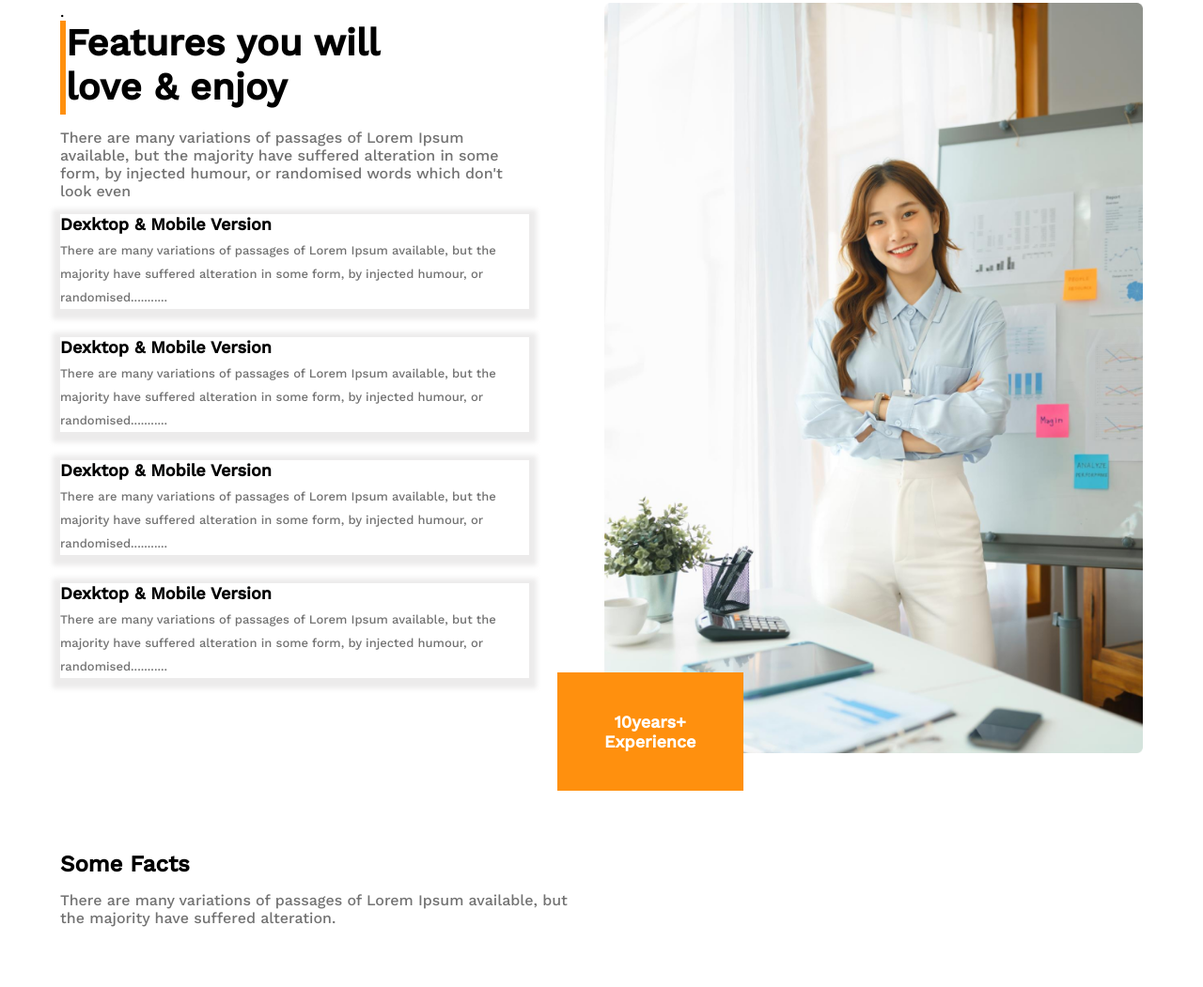
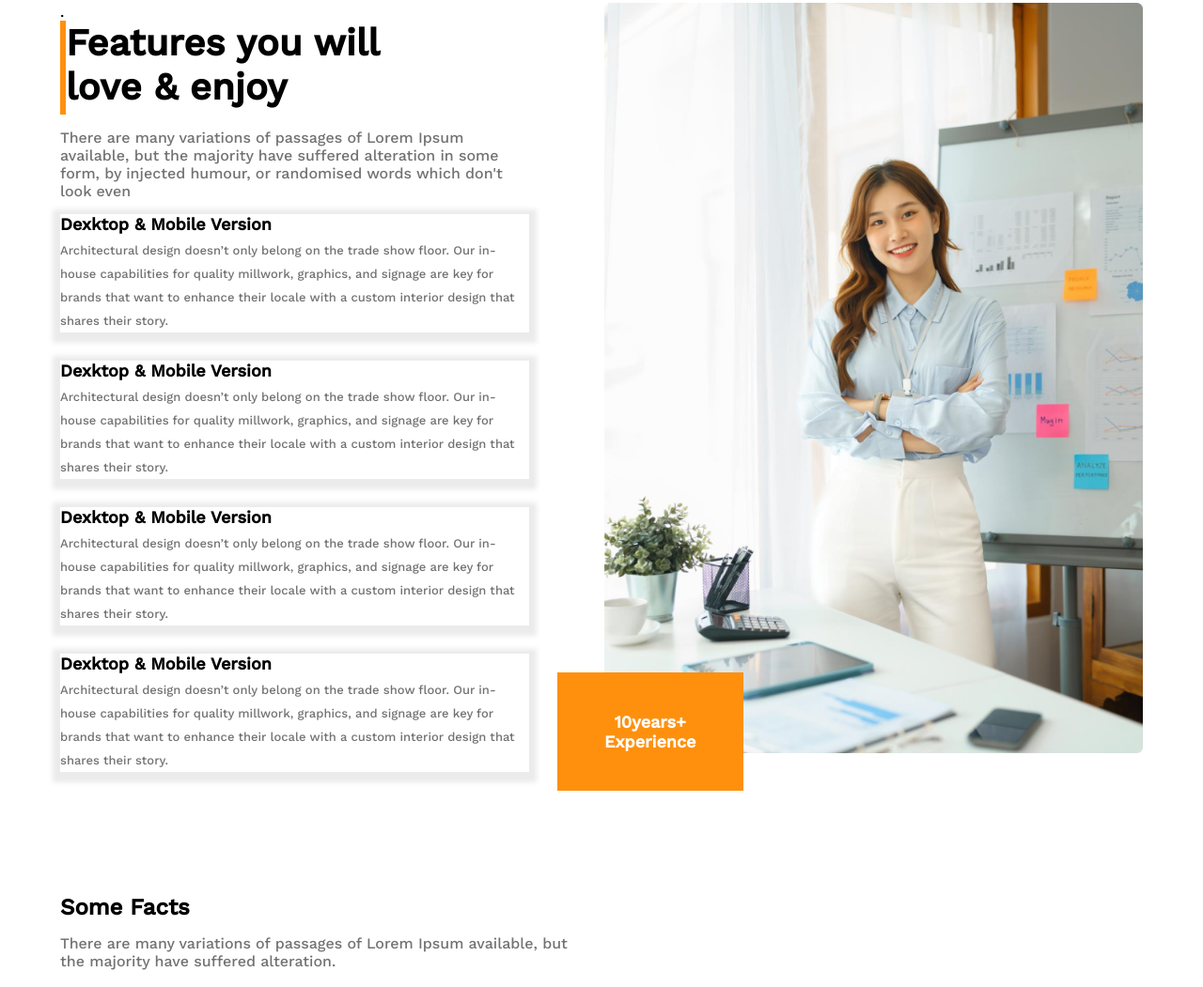
Before and after one commit to Sifat77/Architect, a plain HTML site: page index.html in a window 1280 px wide. Shown: the part 2130-3181 px from the top of the page at 94% size. Drawn offline with nearby package versions, Linux system fonts and the light colour scheme.

Commit message:
corrected

```diff
--- a/css/style.css
+++ b/css/style.css
@@ -254,6 +254,7 @@ color: aliceblue;
         padding: 12px;
 
     }
+
     nav{
         flex-direction: column;
     }
--- a/index.html
+++ b/index.html
@@ -81,19 +81,19 @@
                           <div class="feature-lists">
                                 <div class="feature-list">
                                     <h3 class="feature-list-title">Dexktop & Mobile Version</h3>
-                                    <p class="feature-list-text">There are many variations of passages of Lorem Ipsum available, but the majority have suffered alteration in some form, by injected humour, or randomised...........</p>
+                                    <p class="feature-list-text">Architectural design doesn’t only belong on the trade show floor. Our in-house capabilities for quality millwork, graphics, and signage are key for brands that want to enhance their locale with a custom interior design that shares their story.</p>
                                 </div>
                                 <div class="feature-list">
                                     <h3 class="feature-list-title">Dexktop & Mobile Version</h3>
-                                    <p class="feature-list-text">There are many variations of passages of Lorem Ipsum available, but the majority have suffered alteration in some form, by injected humour, or randomised...........</p>
+                                    <p class="feature-list-text">Architectural design doesn’t only belong on the trade show floor. Our in-house capabilities for quality millwork, graphics, and signage are key for brands that want to enhance their locale with a custom interior design that shares their story.</p>
                                 </div>
                                 <div class="feature-list">
                                     <h3 class="feature-list-title">Dexktop & Mobile Version</h3>
-                                    <p class="feature-list-text">There are many variations of passages of Lorem Ipsum available, but the majority have suffered alteration in some form, by injected humour, or randomised...........</p>
+                                    <p class="feature-list-text">Architectural design doesn’t only belong on the trade show floor. Our in-house capabilities for quality millwork, graphics, and signage are key for brands that want to enhance their locale with a custom interior design that shares their story.</p>
                                 </div>
                                 <div class="feature-list">
                                     <h3 class="feature-list-title">Dexktop & Mobile Version</h3>
-                                    <p class="feature-list-text">There are many variations of passages of Lorem Ipsum available, but the majority have suffered alteration in some form, by injected humour, or randomised...........</p>
+                                    <p class="feature-list-text">Architectural design doesn’t only belong on the trade show floor. Our in-house capabilities for quality millwork, graphics, and signage are key for brands that want to enhance their locale with a custom interior design that shares their story.</p>
                                 </div>
                         </div>
                         </div>
```
